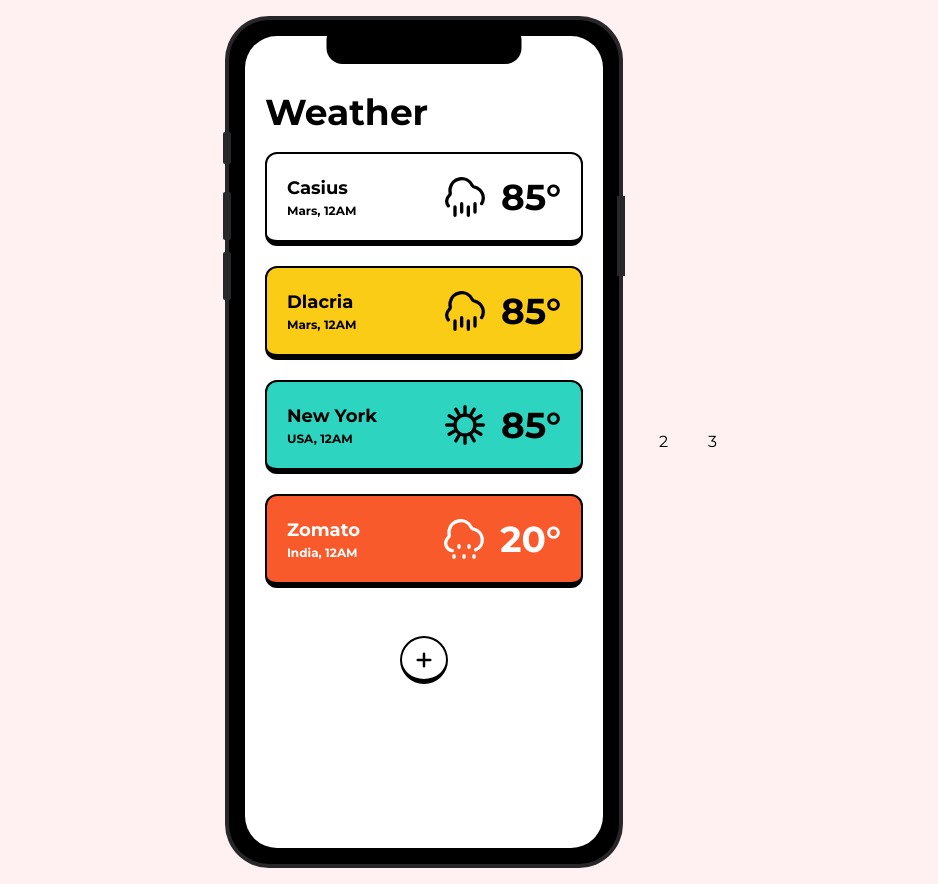
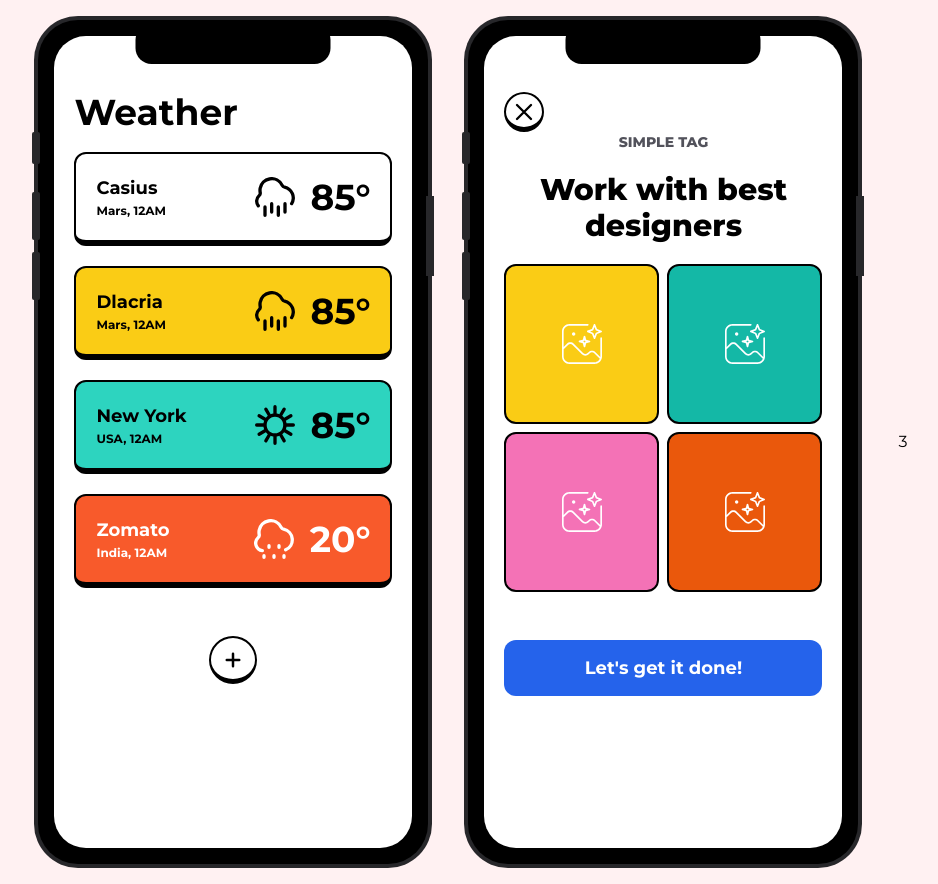
Before and after one commit to Eastynfromeast/nomad-market-14, a Next.js app: page /tailwind/a24 in a window 1280 px wide. Shown: the whole page, without its empty margins (167-1105 px from the left). Built offline with nearby package versions, Linux system fonts and the light colour scheme.

Commit message:
finish the second screen

```diff
--- a/app/tailwind/a24/page.tsx
+++ b/app/tailwind/a24/page.tsx
@@ -11,13 +11,13 @@ export default function TailWindLast() {
 					</ul>
 					<span className="-right-1.5 top-44 h-20 w-2 bg-zinc-800 text-transparent">전원</span>
 				</div>
-				<div className="flex h-full min-h-full w-full flex-col overflow-hidden rounded-[2rem] bg-white  pt-14 pb-10  px-5">
+				<div className="flex h-full min-h-full w-full flex-col overflow-hidden rounded-[2rem] bg-white pt-14 pb-10  px-5">
 					<header className="mb-5">
 						<h1 className="text-4xl font-bold">Weather</h1>
 					</header>
 					<section>
 						<ul className=" flex flex-col gap-5 *:overflow-hidden *:p-5 *:flex *:flex-row *:justify-between *:border-2 *:border-black *:rounded-xl *:border-b-[6px] *:transition ">
-							<li className="hover:bg-green-400 hover:text-white hover:border-green-700 *:flex *:font-bold">
+							<li className="bg-white hover:bg-green-400 hover:text-white hover:border-green-700 *:flex *:font-bold">
 								<div className="flex-col">
 									<h3 className="text-lg">Casius</h3>
 									<span className="text-[12px]">Mars, 12AM</span>
@@ -70,7 +70,7 @@ export default function TailWindLast() {
 					<div className="mt-12">
 						<a
 							href="#"
-							className="overflow-hidden block text-black size-12 p-3 mx-auto border-black border-2 border-b-[5px] rounded-full transition hover:bg-black hover:text-white hover:border-neutral-400 "
+							className="overflow-hidden block bg-white text-black size-12 p-3 mx-auto border-black border-2 border-b-[5px] rounded-full transition hover:bg-black hover:text-white hover:border-neutral-400 "
 						>
 							<svg className="w-full fill-none stroke-[3px] stroke-current" viewBox="0 0 24 24" xmlns="http://www.w3.org/2000/svg" aria-hidden="true">
 								<path stroke-linecap="round" stroke-linejoin="round" d="M12 4.5v15m7.5-7.5h-15"></path>
@@ -79,7 +79,83 @@ export default function TailWindLast() {
 					</div>
 				</div>
 			</section>
-			<div>2</div>
+			<section className="relative min-w-iphone rounded-[2.5rem] bg-black p-4 ring-4 ring-zinc-800">
+				<div className="*:absolute *:text-transparent">
+					<span className="left-1/2 top-1 h-10 w-[50%] -translate-x-1/2 rounded-2xl bg-black text-transparent">notch</span>
+					<ul className="-left-1.5 top-28 flex flex-col gap-3 *:w-2 *:rounded-sm *:bg-zinc-800 *:text-transparent">
+						<li className="mb-4 h-8">소리</li>
+						<li className="h-12">볼륨 업</li>
+						<li className="h-12">볼륨 다운</li>
+					</ul>
+					<span className="-right-1.5 top-44 h-20 w-2 bg-zinc-800 text-transparent">전원</span>
+				</div>
+				<div className="flex h-full min-h-full w-full flex-col overflow-hidden rounded-[2rem] bg-white  pt-14 pb-10  px-5">
+					<header>
+						<a
+							href="#"
+							className="overflow-hidden block text-black size-10 p-1 border-black border-2 border-b-[5px] rounded-full transition hover:bg-black hover:text-white hover:border-neutral-400 "
+						>
+							<svg
+								className="w-full fill-none stroke-2 stroke-current"
+								stroke="currentColor"
+								viewBox="0 0 24 24"
+								xmlns="http://www.w3.org/2000/svg"
+								aria-hidden="true"
+							>
+								<path stroke-linecap="round" stroke-linejoin="round" d="M6 18 18 6M6 6l12 12"></path>
+							</svg>
+						</a>
+					</header>
+					<section>
+						<div className="text-center *:font-extrabold">
+							<p className="uppercase text-sm text-zinc-600">simple tag</p>
+							<h1 className="text-3xl py-5">Work with best designers </h1>
+						</div>
+						<ul className="grid grid-cols-2 gap-2 *:text-white *:min-h-40 *:w-full *:relative *:text-center *:p-5 *:rounded-xl *:border-black *:border-2 *:inline-flex *:items-center *:transition">
+							<li className="bg-yellow-400 group hover:text-black ">
+								<svg className="fill-current mx-auto size-10" xmlns="http://www.w3.org/2000/svg" viewBox="0 0 24 24">
+									<path d="M15,4.43c0,.2,.12,.39,.31,.47l2.66,1.12,1.07,2.66c.08,.19,.26,.31,.46,.31s.39-.12,.46-.31l1.06-2.66,2.66-1.06c.19-.08,.31-.26,.31-.46s-.12-.39-.31-.46l-2.66-1.06-1.06-2.66c-.15-.38-.78-.38-.93,0l-1.06,2.65-2.65,1c-.19,.07-.32,.25-.32,.46Zm3.53-.6c.13-.05,.23-.15,.29-.28l.68-1.7,.68,1.7c.05,.13,.15,.23,.28,.28l1.7,.68-1.7,.68c-.13,.05-.23,.15-.28,.28l-.68,1.7-.68-1.7c-.05-.12-.15-.22-.27-.28l-1.71-.72,1.69-.64Zm-4.02,5.66l-.53-2.11c-.06-.22-.26-.38-.48-.38s-.43,.16-.48,.38l-.53,2.1-2.1,.48c-.22,.05-.38,.25-.39,.48,0,.23,.15,.43,.37,.49l2.12,.57,.53,2.11c.06,.22,.26,.38,.48,.38s.43-.16,.48-.38l.53-2.11,2.11-.53c.22-.06,.38-.26,.38-.48s-.16-.43-.38-.48l-2.11-.53Zm-.53,1.13c-.18,.04-.32,.18-.36,.36l-.12,.46-.12-.46c-.04-.18-.18-.31-.35-.36l-.47-.13,.41-.09c.18-.04,.38-.23,.42-.42l.1-.42,.12,.46c.04,.18,.18,.32,.36,.36l.46,.12-.46,.12Zm9.52-2.62c-.28,0-.5,.22-.5,.5v11c0,.09,0,.19-.01,.28l-2.9-2.9c-1.15-1.15-3.02-1.15-4.17,0l-.58,.58c-.74,.74-1.94,.74-2.68,0l-5.58-5.58c-1.15-1.15-3.02-1.15-4.17,0l-1.92,1.92V4.5c0-1.93,1.57-3.5,3.5-3.5H15.5c.28,0,.5-.22,.5-.5s-.22-.5-.5-.5H4.5C2.02,0,0,2.02,0,4.5v15c0,2.48,2.02,4.5,4.5,4.5h15c2.48,0,4.5-2.02,4.5-4.5V8.5c0-.28-.22-.5-.5-.5Zm-4,15H4.5c-1.93,0-3.5-1.57-3.5-3.5v-4.29l2.62-2.62c.76-.76,2-.76,2.75,0l5.58,5.58c1.13,1.13,2.96,1.13,4.09,0l.58-.58c.76-.76,2-.76,2.75,0l3.33,3.33c-.54,1.23-1.77,2.09-3.2,2.09ZM7,5c.55,0,1,.45,1,1s-.45,1-1,1-1-.45-1-1,.45-1,1-1Z" />
+								</svg>
+								<span className="block absolute left-0 bottom-3 w-full text-xs opacity-0 translate-y-5 transition group-hover:opacity-100 group-hover:translate-y-0">
+									designed by nulnu.
+								</span>
+							</li>
+							<li className="bg-teal-500 group hover:text-black ">
+								<svg className="fill-current mx-auto size-10" xmlns="http://www.w3.org/2000/svg" viewBox="0 0 24 24">
+									<path d="M15,4.43c0,.2,.12,.39,.31,.47l2.66,1.12,1.07,2.66c.08,.19,.26,.31,.46,.31s.39-.12,.46-.31l1.06-2.66,2.66-1.06c.19-.08,.31-.26,.31-.46s-.12-.39-.31-.46l-2.66-1.06-1.06-2.66c-.15-.38-.78-.38-.93,0l-1.06,2.65-2.65,1c-.19,.07-.32,.25-.32,.46Zm3.53-.6c.13-.05,.23-.15,.29-.28l.68-1.7,.68,1.7c.05,.13,.15,.23,.28,.28l1.7,.68-1.7,.68c-.13,.05-.23,.15-.28,.28l-.68,1.7-.68-1.7c-.05-.12-.15-.22-.27-.28l-1.71-.72,1.69-.64Zm-4.02,5.66l-.53-2.11c-.06-.22-.26-.38-.48-.38s-.43,.16-.48,.38l-.53,2.1-2.1,.48c-.22,.05-.38,.25-.39,.48,0,.23,.15,.43,.37,.49l2.12,.57,.53,2.11c.06,.22,.26,.38,.48,.38s.43-.16,.48-.38l.53-2.11,2.11-.53c.22-.06,.38-.26,.38-.48s-.16-.43-.38-.48l-2.11-.53Zm-.53,1.13c-.18,.04-.32,.18-.36,.36l-.12,.46-.12-.46c-.04-.18-.18-.31-.35-.36l-.47-.13,.41-.09c.18-.04,.38-.23,.42-.42l.1-.42,.12,.46c.04,.18,.18,.32,.36,.36l.46,.12-.46,.12Zm9.52-2.62c-.28,0-.5,.22-.5,.5v11c0,.09,0,.19-.01,.28l-2.9-2.9c-1.15-1.15-3.02-1.15-4.17,0l-.58,.58c-.74,.74-1.94,.74-2.68,0l-5.58-5.58c-1.15-1.15-3.02-1.15-4.17,0l-1.92,1.92V4.5c0-1.93,1.57-3.5,3.5-3.5H15.5c.28,0,.5-.22,.5-.5s-.22-.5-.5-.5H4.5C2.02,0,0,2.02,0,4.5v15c0,2.48,2.02,4.5,4.5,4.5h15c2.48,0,4.5-2.02,4.5-4.5V8.5c0-.28-.22-.5-.5-.5Zm-4,15H4.5c-1.93,0-3.5-1.57-3.5-3.5v-4.29l2.62-2.62c.76-.76,2-.76,2.75,0l5.58,5.58c1.13,1.13,2.96,1.13,4.09,0l.58-.58c.76-.76,2-.76,2.75,0l3.33,3.33c-.54,1.23-1.77,2.09-3.2,2.09ZM7,5c.55,0,1,.45,1,1s-.45,1-1,1-1-.45-1-1,.45-1,1-1Z" />
+								</svg>
+								<span className="block absolute left-0 bottom-3 w-full text-xs opacity-0 translate-y-5 transition group-hover:opacity-100 group-hover:translate-y-0">
+									designed by nulnu.
+								</span>
+							</li>
+							<li className="bg-pink-400 group hover:text-black ">
+								<svg className="fill-current mx-auto size-10" xmlns="http://www.w3.org/2000/svg" viewBox="0 0 24 24">
+									<path d="M15,4.43c0,.2,.12,.39,.31,.47l2.66,1.12,1.07,2.66c.08,.19,.26,.31,.46,.31s.39-.12,.46-.31l1.06-2.66,2.66-1.06c.19-.08,.31-.26,.31-.46s-.12-.39-.31-.46l-2.66-1.06-1.06-2.66c-.15-.38-.78-.38-.93,0l-1.06,2.65-2.65,1c-.19,.07-.32,.25-.32,.46Zm3.53-.6c.13-.05,.23-.15,.29-.28l.68-1.7,.68,1.7c.05,.13,.15,.23,.28,.28l1.7,.68-1.7,.68c-.13,.05-.23,.15-.28,.28l-.68,1.7-.68-1.7c-.05-.12-.15-.22-.27-.28l-1.71-.72,1.69-.64Zm-4.02,5.66l-.53-2.11c-.06-.22-.26-.38-.48-.38s-.43,.16-.48,.38l-.53,2.1-2.1,.48c-.22,.05-.38,.25-.39,.48,0,.23,.15,.43,.37,.49l2.12,.57,.53,2.11c.06,.22,.26,.38,.48,.38s.43-.16,.48-.38l.53-2.11,2.11-.53c.22-.06,.38-.26,.38-.48s-.16-.43-.38-.48l-2.11-.53Zm-.53,1.13c-.18,.04-.32,.18-.36,.36l-.12,.46-.12-.46c-.04-.18-.18-.31-.35-.36l-.47-.13,.41-.09c.18-.04,.38-.23,.42-.42l.1-.42,.12,.46c.04,.18,.18,.32,.36,.36l.46,.12-.46,.12Zm9.52-2.62c-.28,0-.5,.22-.5,.5v11c0,.09,0,.19-.01,.28l-2.9-2.9c-1.15-1.15-3.02-1.15-4.17,0l-.58,.58c-.74,.74-1.94,.74-2.68,0l-5.58-5.58c-1.15-1.15-3.02-1.15-4.17,0l-1.92,1.92V4.5c0-1.93,1.57-3.5,3.5-3.5H15.5c.28,0,.5-.22,.5-.5s-.22-.5-.5-.5H4.5C2.02,0,0,2.02,0,4.5v15c0,2.48,2.02,4.5,4.5,4.5h15c2.48,0,4.5-2.02,4.5-4.5V8.5c0-.28-.22-.5-.5-.5Zm-4,15H4.5c-1.93,0-3.5-1.57-3.5-3.5v-4.29l2.62-2.62c.76-.76,2-.76,2.75,0l5.58,5.58c1.13,1.13,2.96,1.13,4.09,0l.58-.58c.76-.76,2-.76,2.75,0l3.33,3.33c-.54,1.23-1.77,2.09-3.2,2.09ZM7,5c.55,0,1,.45,1,1s-.45,1-1,1-1-.45-1-1,.45-1,1-1Z" />
+								</svg>
+								<span className="block absolute left-0 bottom-3 w-full text-xs opacity-0 translate-y-5 transition group-hover:opacity-100 group-hover:translate-y-0">
+									designed by nulnu.
+								</span>
+							</li>
+							<li className="bg-orange-600 group hover:text-black ">
+								<svg className="fill-current mx-auto size-10" xmlns="http://www.w3.org/2000/svg" viewBox="0 0 24 24">
+									<path d="M15,4.43c0,.2,.12,.39,.31,.47l2.66,1.12,1.07,2.66c.08,.19,.26,.31,.46,.31s.39-.12,.46-.31l1.06-2.66,2.66-1.06c.19-.08,.31-.26,.31-.46s-.12-.39-.31-.46l-2.66-1.06-1.06-2.66c-.15-.38-.78-.38-.93,0l-1.06,2.65-2.65,1c-.19,.07-.32,.25-.32,.46Zm3.53-.6c.13-.05,.23-.15,.29-.28l.68-1.7,.68,1.7c.05,.13,.15,.23,.28,.28l1.7,.68-1.7,.68c-.13,.05-.23,.15-.28,.28l-.68,1.7-.68-1.7c-.05-.12-.15-.22-.27-.28l-1.71-.72,1.69-.64Zm-4.02,5.66l-.53-2.11c-.06-.22-.26-.38-.48-.38s-.43,.16-.48,.38l-.53,2.1-2.1,.48c-.22,.05-.38,.25-.39,.48,0,.23,.15,.43,.37,.49l2.12,.57,.53,2.11c.06,.22,.26,.38,.48,.38s.43-.16,.48-.38l.53-2.11,2.11-.53c.22-.06,.38-.26,.38-.48s-.16-.43-.38-.48l-2.11-.53Zm-.53,1.13c-.18,.04-.32,.18-.36,.36l-.12,.46-.12-.46c-.04-.18-.18-.31-.35-.36l-.47-.13,.41-.09c.18-.04,.38-.23,.42-.42l.1-.42,.12,.46c.04,.18,.18,.32,.36,.36l.46,.12-.46,.12Zm9.52-2.62c-.28,0-.5,.22-.5,.5v11c0,.09,0,.19-.01,.28l-2.9-2.9c-1.15-1.15-3.02-1.15-4.17,0l-.58,.58c-.74,.74-1.94,.74-2.68,0l-5.58-5.58c-1.15-1.15-3.02-1.15-4.17,0l-1.92,1.92V4.5c0-1.93,1.57-3.5,3.5-3.5H15.5c.28,0,.5-.22,.5-.5s-.22-.5-.5-.5H4.5C2.02,0,0,2.02,0,4.5v15c0,2.48,2.02,4.5,4.5,4.5h15c2.48,0,4.5-2.02,4.5-4.5V8.5c0-.28-.22-.5-.5-.5Zm-4,15H4.5c-1.93,0-3.5-1.57-3.5-3.5v-4.29l2.62-2.62c.76-.76,2-.76,2.75,0l5.58,5.58c1.13,1.13,2.96,1.13,4.09,0l.58-.58c.76-.76,2-.76,2.75,0l3.33,3.33c-.54,1.23-1.77,2.09-3.2,2.09ZM7,5c.55,0,1,.45,1,1s-.45,1-1,1-1-.45-1-1,.45-1,1-1Z" />
+								</svg>
+								<span className="block absolute left-0 bottom-3 w-full text-xs opacity-0 translate-y-5 transition group-hover:opacity-100 group-hover:translate-y-0">
+									designed by nulnu.
+								</span>
+							</li>
+						</ul>
+					</section>
+					<div className="mt-12">
+						<a
+							href="#"
+							className="overflow-hidden block bg-blue-600 text-white border-transparent border-2 w-full p-3 mx-auto transition-color text-center rounded-xl hover:bg-white hover:text-blue-600 hover:border-blue-600"
+						>
+							<span className="text-lg font-bold">Let's get it done!</span>
+						</a>
+					</div>
+				</div>
+			</section>
 			<div>3</div>
 		</main>
 	);
```
